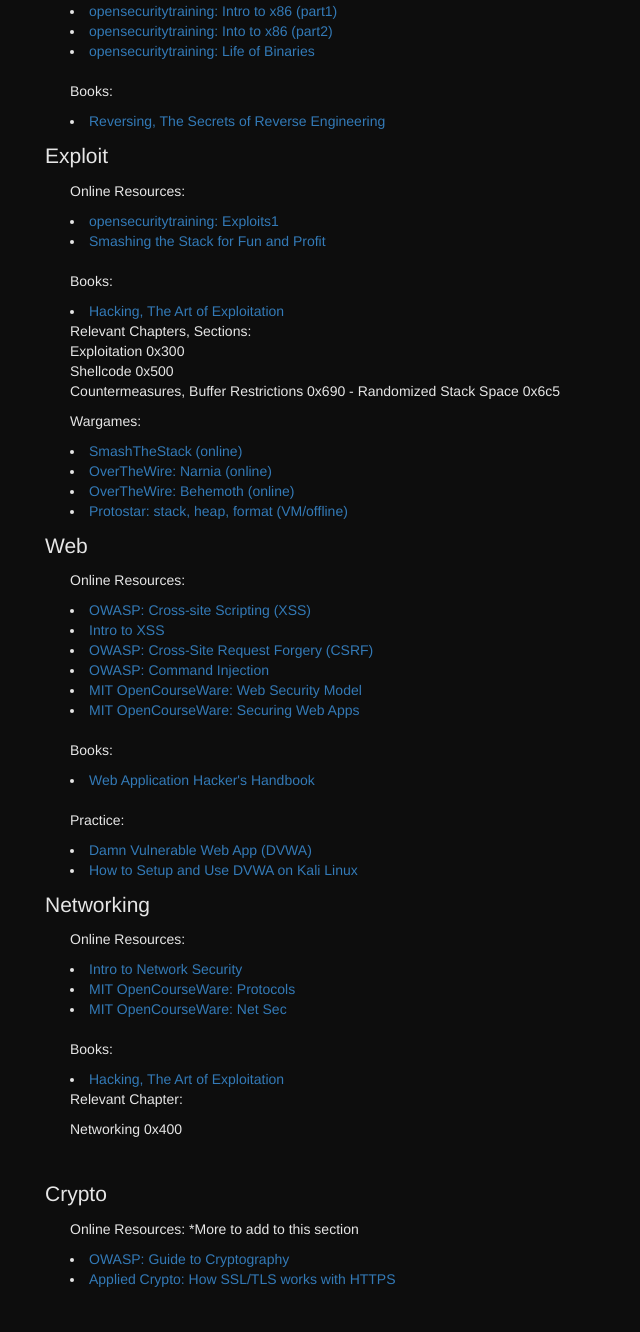
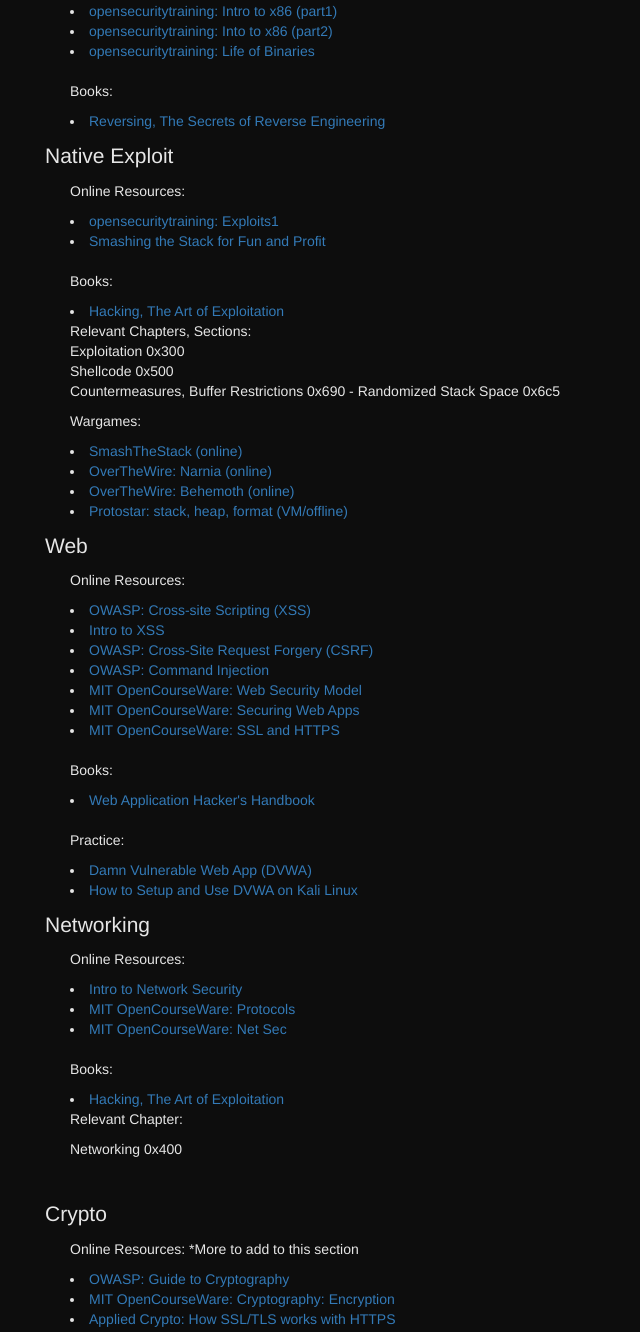
Before and after one commit to UO-Security-Club/website, a plain HTML site: page resources.html in a window 1280 px wide. Shown: the part 1233-2565 px from the top of the page, without its empty margins (0-640 px from the left). Drawn offline with Linux system fonts and the light colour scheme.

Commit message:
Changed Exploit to Native Exploit

```diff
--- a/resources.html
+++ b/resources.html
@@ -143,7 +143,7 @@
 					<a href"https://www.amazon.com/Reversing-Secrets-Engineering-Eldad-Eilam/dp/0764574817">Reversing, The Secrets of Reverse Engineering</a>
 				</li>
 
-                        <p class="lead section-lead">Exploit</p>
+                        <p class="lead section-lead">Native Exploit</p>
 				<p>Online Resources:</p>
 				<li>
 					<a href="http://opensecuritytraining.info/Exploits1.html">opensecuritytraining: Exploits1</a>
@@ -189,7 +189,10 @@
 				</li>
 				<li>
                                         <a href="https://www.youtube.com/watch?v=EBQIGy1ROLY">MIT OpenCourseWare: Securing Web Apps</a>
-                                </li><br>
+                                </li>
+				<li>
+					<a href="https://www.youtube.com/watch?v=S2iBR2ZlZf0">MIT OpenCourseWare: SSL and HTTPS</a>
+				</li><br>
 				<p>Books:</p>
 				<li>
 					<a href="https://www.amazon.com/Web-Application-Hackers-Handbook-Exploiting/dp/1118026470">Web Application Hacker's Handbook</a>
@@ -226,6 +229,9 @@
 					<a href="https://www.owasp.org/index.php/Guide_to_Cryptography">OWASP: Guide to Cryptography</a>
 				</li>
 				<li>
+					<a href="https://www.youtube.com/watch?v=9TNI2wHmaeI">MIT OpenCourseWare: Cryptography: Encryption</a>
+				</li>
+				<li>
 					<a href="https://www.youtube.com/watch?v=iQsKdtjwtYI">Applied Crypto: How SSL/TLS works with HTTPS</a>
 				</li>
 
```
